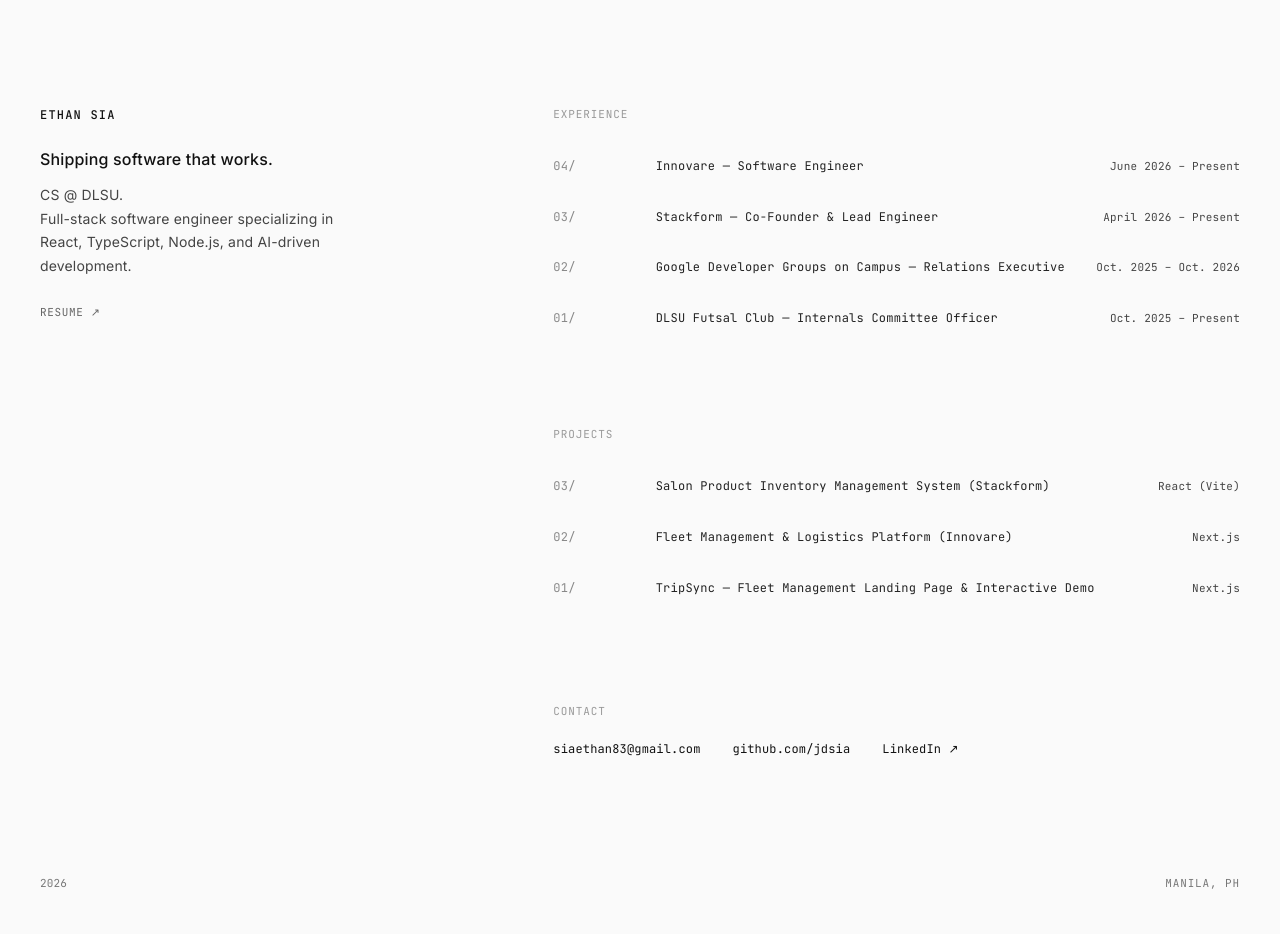
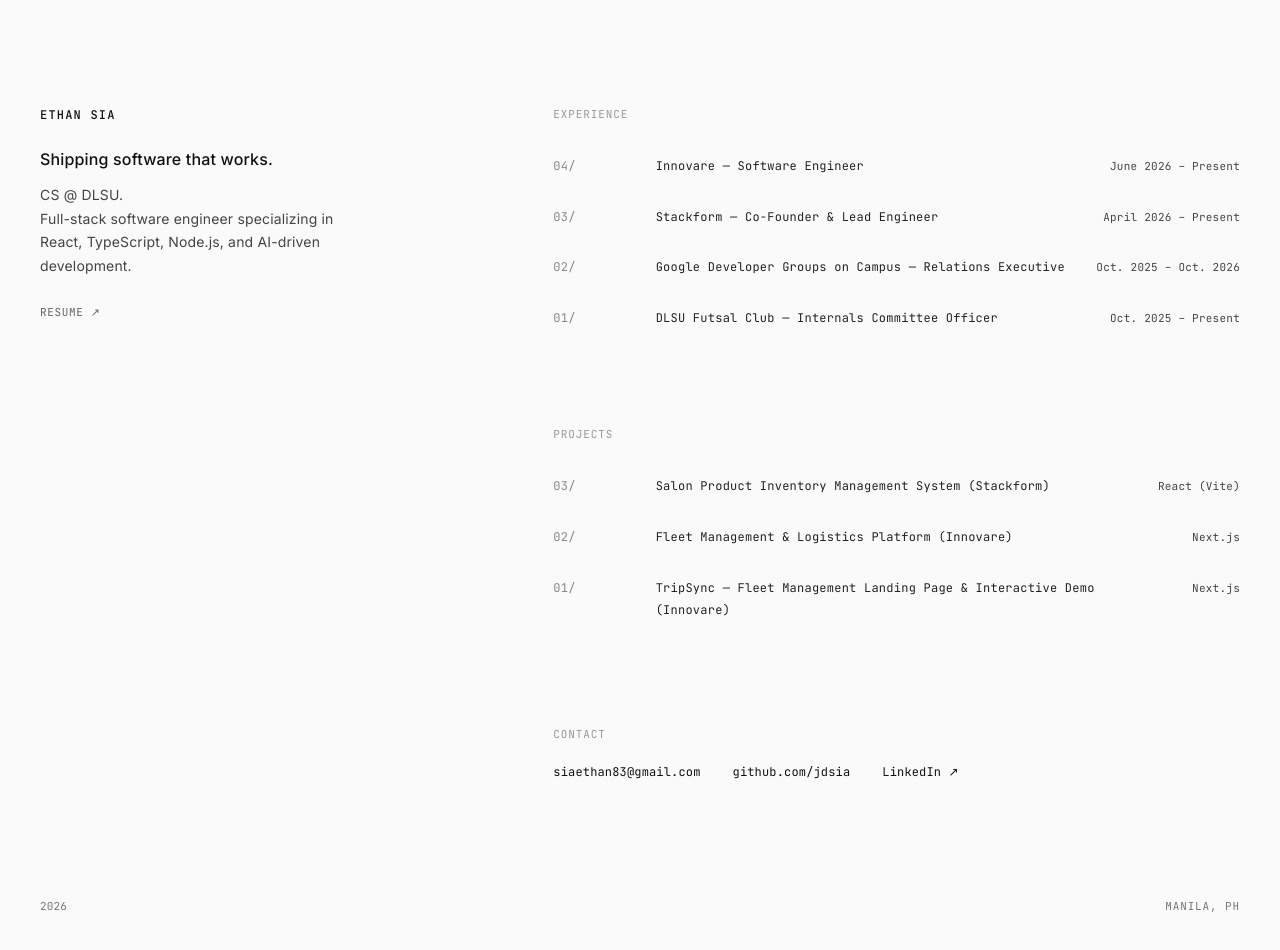
Before and after one commit to jdsia/Web-Portfolio, a Next.js app: page / in a window 1280 px wide. Shown: the top 950 px of the page. Built offline with nearby package versions, Linux system fonts and the light colour scheme.

Commit message:
feat: feet

```diff
--- a/app/data/projects.ts
+++ b/app/data/projects.ts
@@ -50,7 +50,7 @@ export const PROJECTS: Project[] = [
   {
     id: "tripsync",
     filename: "tripsync.md",
-    title: "TripSync — Fleet Management Landing Page & Interactive Demo",
+    title: "TripSync — Fleet Management Landing Page & Interactive Demo (Innovare)",
     technologies: [
       "Next.js",
       "React",
```
